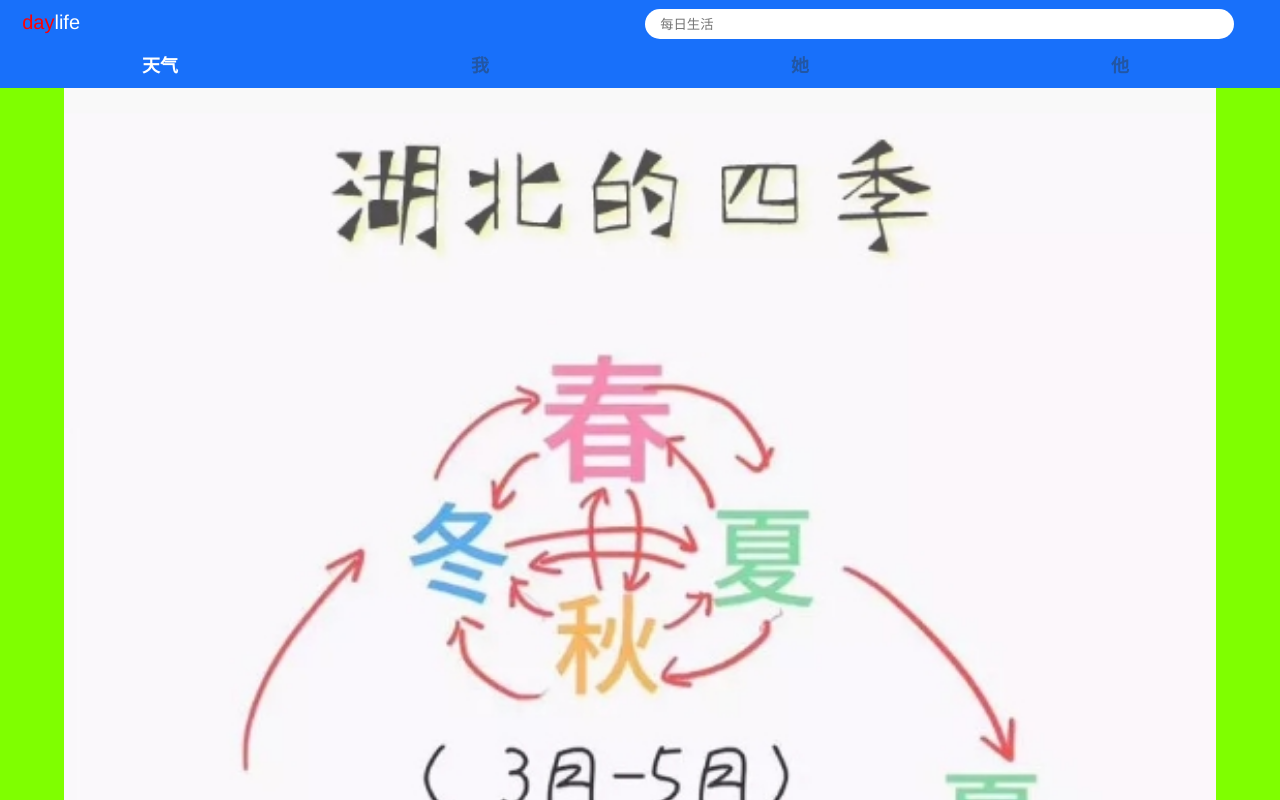
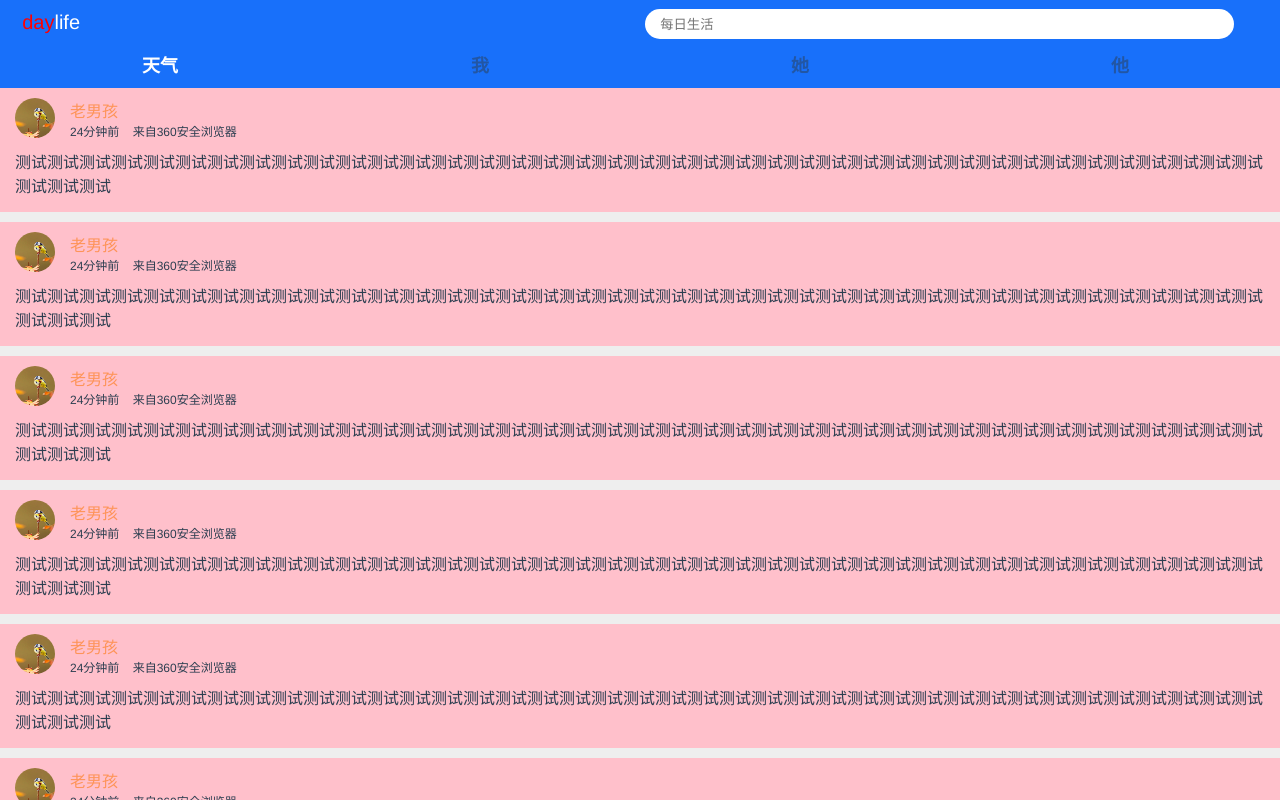
Before and after one commit to Paul0523/projcect-web, a Vue app: page /#/InfoStream in a window 1280 px wide. Shown: the top 800 px of the page. Built offline with nearby package versions, Linux system fonts and the light colour scheme.

Commit message:
提交card 的 代码

```diff
--- a/src/App.vue
+++ b/src/App.vue
@@ -40,7 +40,7 @@ export default {
   },
   data () {
     return {
-      footer: [{text: '天气', name: 'Weather'}, {text: '我', name: 'InfoStream'}, {text: '她', name: 'Weather'}, {text: '他', name: 'Pug'}],
+      footer: [{text: '天气', name: 'Weather'}, {text: '我', name: 'InfoStream'}, {text: '她', name: 'Card'}, {text: '他', name: 'Pug'}],
       footerActiveIndex: 0,
       navBarFixed: false,
       navBarHeight: 200
--- /dev/null
+++ b/src/components/Card.vue
@@ -0,0 +1,54 @@
+<template lang="pug">
+  div(class="card")
+    div(class="card-header")
+      div(class="card-header-left")
+        img(src="@/assets/avatar.jpg")
+      div(class="card-header-right")
+        div(class="card-header-right-top") 老男孩
+        div(class="card-header-right-bottom")
+          span(class="time") 24分钟前 &nbsp;&nbsp;&nbsp;
+          span(class="from") 来自360安全浏览器
+    div(class="card-content") 测试测试测试测试测试测试测试测试测试测试测试测试测试测试测试测试测试测试测试测试测试测试测试测试测试测试测试测试测试测试测试测试测试测试测试测试测试测试测试测试测试测试
+    div(class="card-media")
+</template>
+<script>
+export default {
+  name: 'Card'
+}
+</script>
+<style lang="scss">
+  .card {
+    margin-bottom: 10px;
+    text-align: left;
+    background: #fefefe;
+    .card-header {
+      padding-top: 10px;
+      padding-bottom: 10px;
+      .card-header-left {
+        padding-left: 15px;
+        display: inline-block;
+        img {
+          vertical-align: top;
+          width: 40px;
+          height: 40px;
+          border-radius: 50px;
+        }
+      }
+      .card-header-right {
+        vertical-align: top;
+        padding-left: 15px;
+        display: inline-block;
+        .card-header-right-top {
+          color: #fe9459;
+        }
+        .card-header-right-bottom {
+          font-size: 12px;
+        }
+      }
+    }
+    .card-content {
+      padding: 15px;
+      padding-top: 0px;
+    }
+  }
+</style>
--- a/src/components/InfoStream.vue
+++ b/src/components/InfoStream.vue
@@ -1,16 +1,27 @@
 <template lang="pug">
   div(class="infoStream")
-    img(src="@/assets/test.jpg")
-    br
-    | 再多一天
-    br
-    | 再多爱我一天
+    card
+    card
+    card
+    card
+    card
+    card
+    card
 </template>
+<script>
+import Card from '@/components/Card'
+export default {
+  name: 'InfoStream',
+  components: {
+    'card': Card
+  }
+}
+</script>
 <style lang="scss">
   .infoStream {
     width: 100%;
     text-align: center;
-    background: chartreuse;
+    background: #eeeeee;
     img {
       width: 90%;
     }
--- a/src/router/index.js
+++ b/src/router/index.js
@@ -4,6 +4,7 @@ import Router from 'vue-router'
 import Weather from '@/components/Weather'
 import Pug from '@/components/Pug'
 import InfoStream from '@/components/InfoStream'
+import Card from '@/components/Card'
 
 Vue.use(Router)
 
@@ -23,6 +24,11 @@ export default new Router({
       path: '/pug',
       name: 'Pug',
       component: Pug
+    },
+    {
+      path: '/Card',
+      name: 'Card',
+      component: Card
     }
   ]
 })
```
Also changed, not shown: src/assets/avatar.jpg (added).
